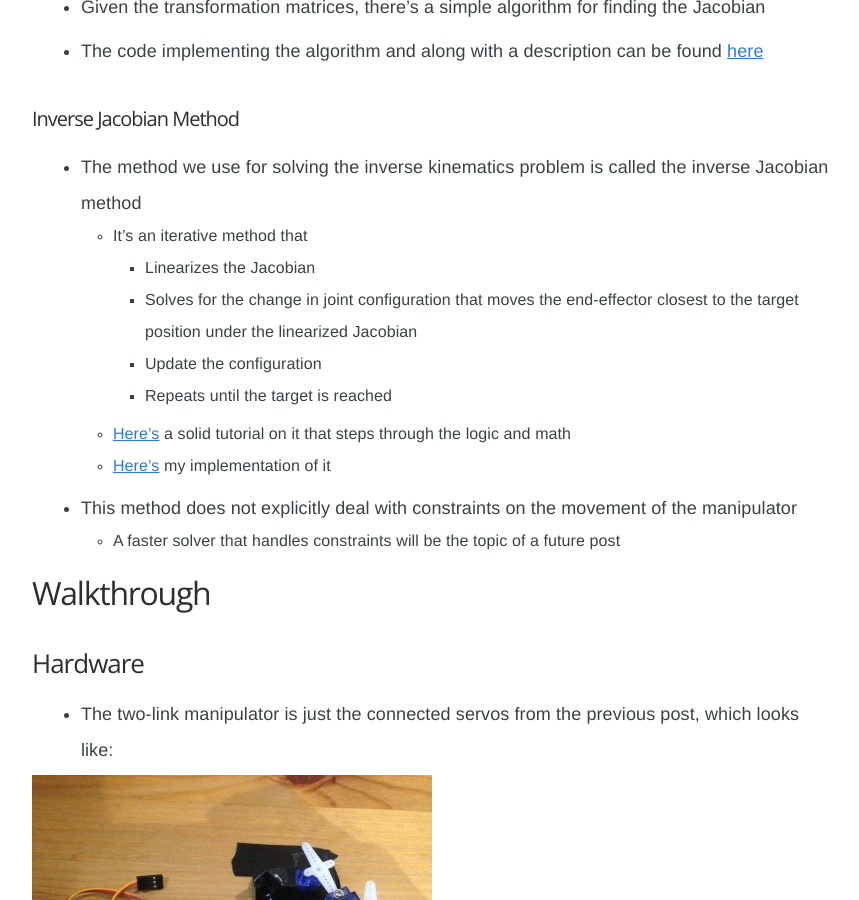
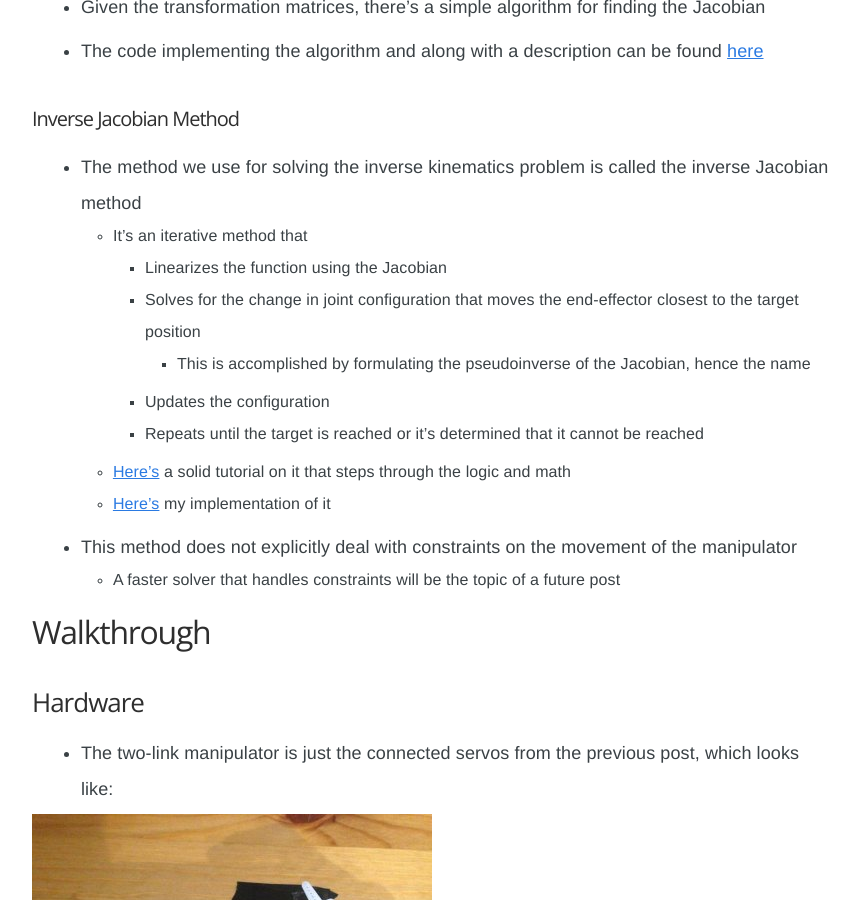
Before and after one commit to wulfebw/legacy.wulfebw.github.io, a Jekyll site: the page built from _posts/2018-02-13-two-link-programmatic-control.md, in a window 1280 px wide and 900 px high, scrolled down 3240 px. Shown: the whole window, without its empty margins (208-1067 px from the left). Built offline with Jekyll 4.4.1, drawn with Linux system fonts in a browser that asks for light colours; some web fonts are replaced.

Commit message:
fixing logic in post 3

```diff
--- a/_posts/2018-02-13-two-link-programmatic-control.md
+++ b/_posts/2018-02-13-two-link-programmatic-control.md
@@ -68,10 +68,11 @@ description: Forward and inverse kinematics for a two-link manipulator
 #### Inverse Jacobian Method
 - The method we use for solving the inverse kinematics problem is called the inverse Jacobian method
     + It's an iterative method that
-        * Linearizes the Jacobian
-        * Solves for the change in joint configuration that moves the end-effector closest to the target position under the linearized Jacobian
-        * Update the configuration
-        * Repeats until the target is reached
+        * Linearizes the function using the Jacobian
+        * Solves for the change in joint configuration that moves the end-effector closest to the target position
+            - This is accomplished by formulating the pseudoinverse of the Jacobian, hence the name
+        * Updates the configuration
+        * Repeats until the target is reached or it's determined that it cannot be reached
     + [Here's](https://inst.eecs.berkeley.edu/~cs184/fa09/resources/ik.pdf) a solid tutorial on it that steps through the logic and math
     + [Here's](https://github.com/wulfebw/robotics_rl/blob/master/rlrobo/inverse_kinematics.py) my implementation of it
 - This method does not explicitly deal with constraints on the movement of the manipulator
```
Also changed, not shown: _posts/2018-02-03-robotics-intro.md (+2 -2 lines).
